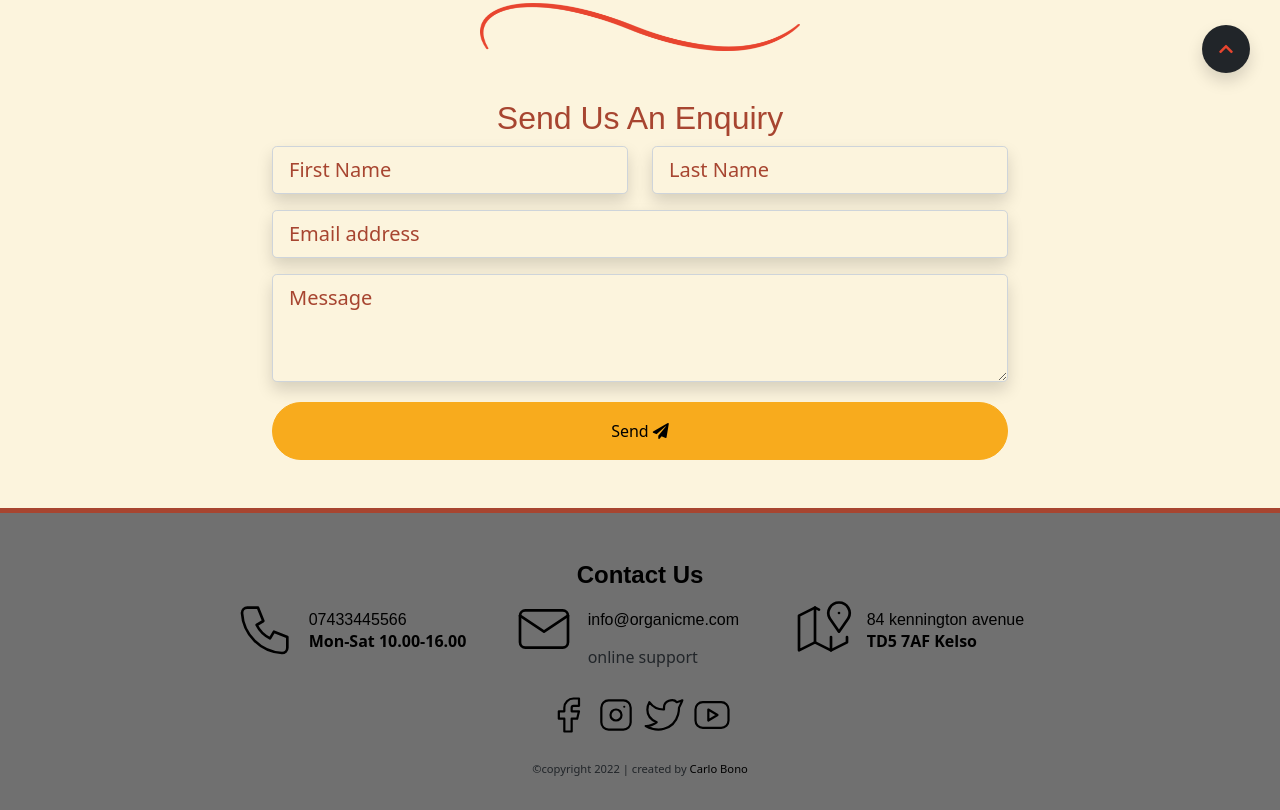
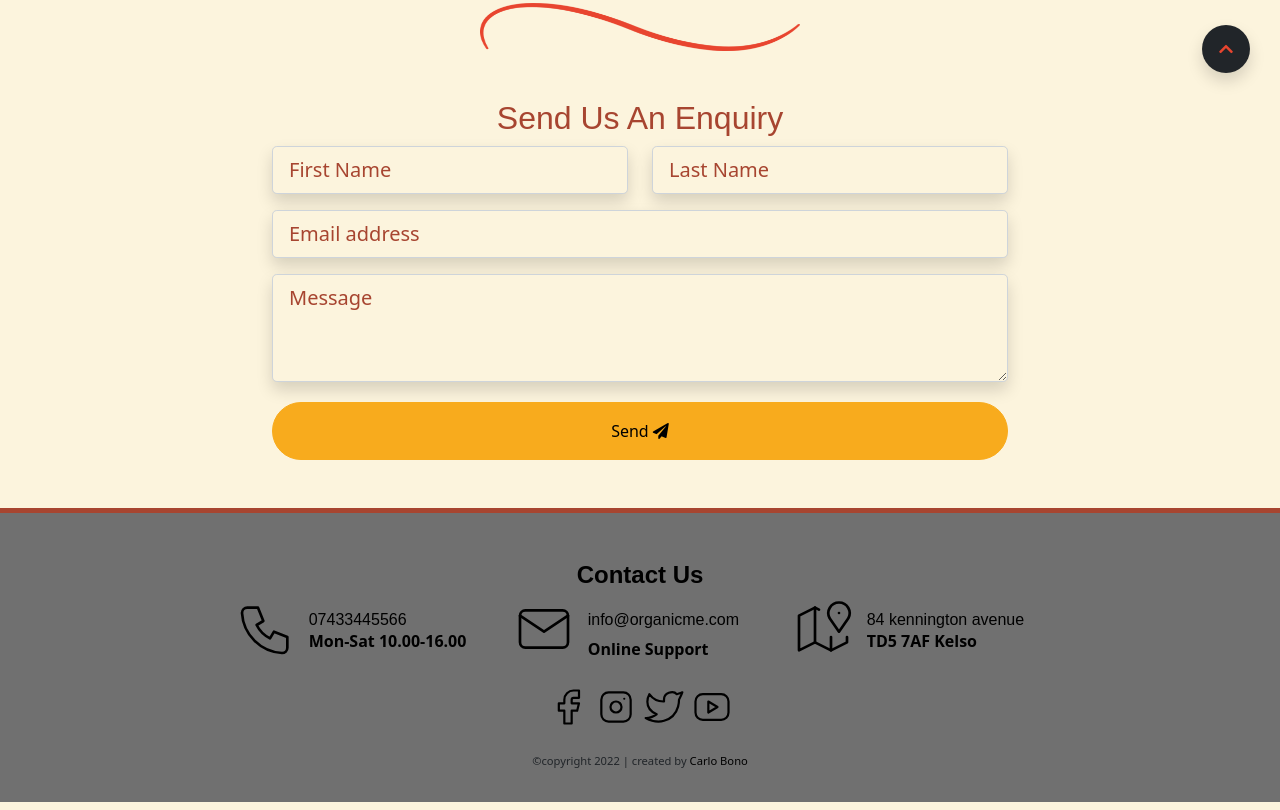
Before and after one commit to carlobono17/OrganicMe, a website: page contact-us.html in a window 1280 px wide. Shown: the part 697-1507 px from the top of the page. Drawn offline with Linux system fonts and the light colour scheme; a web font is replaced by a local one.

Commit message:
contactus and footer

```diff
--- a/contact-us.html
+++ b/contact-us.html
@@ -266,7 +266,7 @@
         </h4>
 
       </div>
-        <div class="contact-box__info--subtitle2">online support</div>
+        <div class="contact-box__info--subtitle">online support</div>
       </div>
     </div>
     <!-- location -->
--- a/scss/sections/_footer.scss
+++ b/scss/sections/_footer.scss
@@ -65,14 +65,14 @@
             margin-top: -.5rem;
         }
 
-        &--subtitle2{
-            text-transform: capitalize;
-            color: black;
-            text-decoration: none;
-            font-weight: 600;
-            font-size: 1rem;
-            margin-top: -.5rem;
-        }
+        // &--subtitle2{
+        //     text-transform: capitalize;
+        //     color: black;
+        //     text-decoration: none;
+        //     font-weight: 600;
+        //     font-size: 1rem;
+        //     margin-top: -.5rem;
+        // }
 
     }
     }
```
